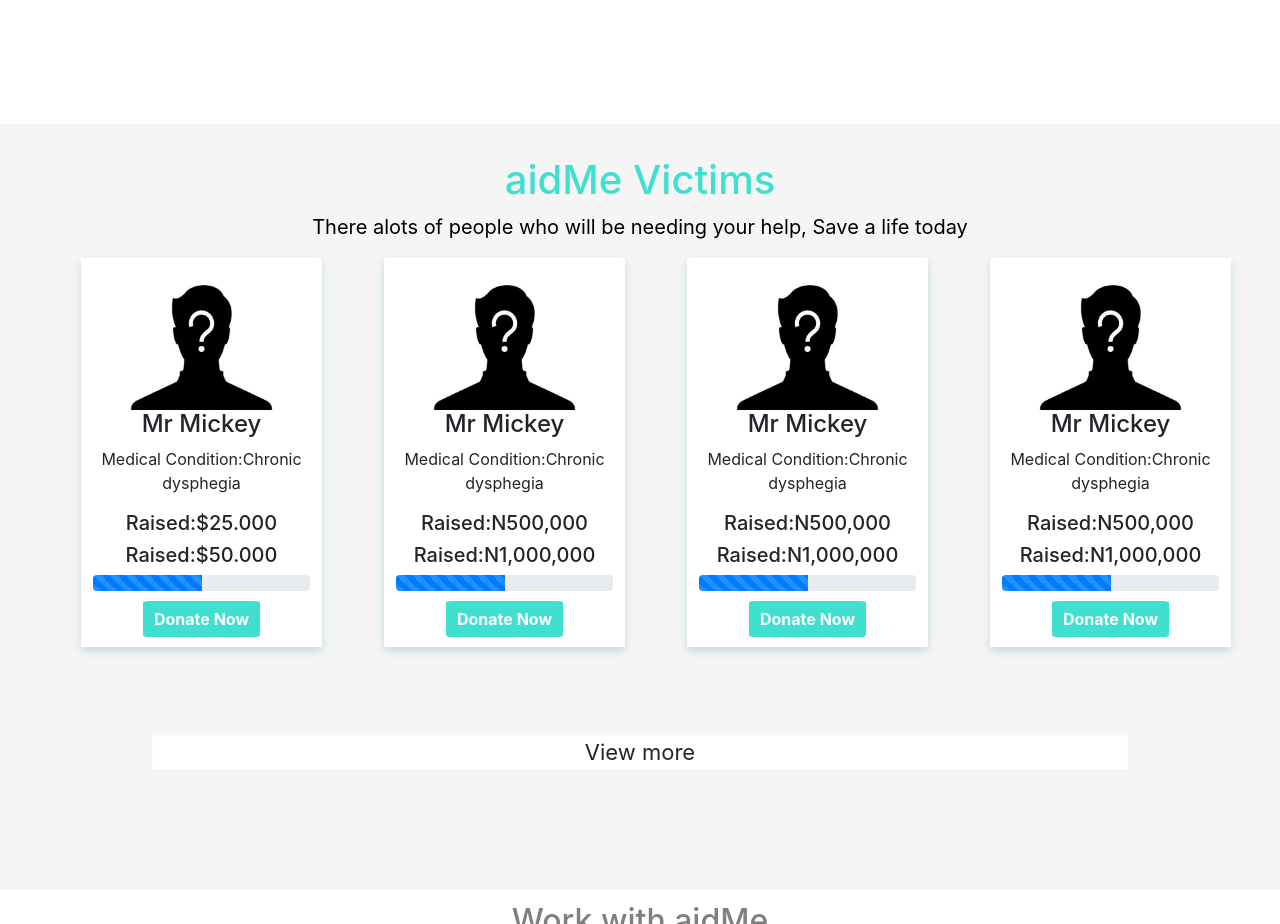
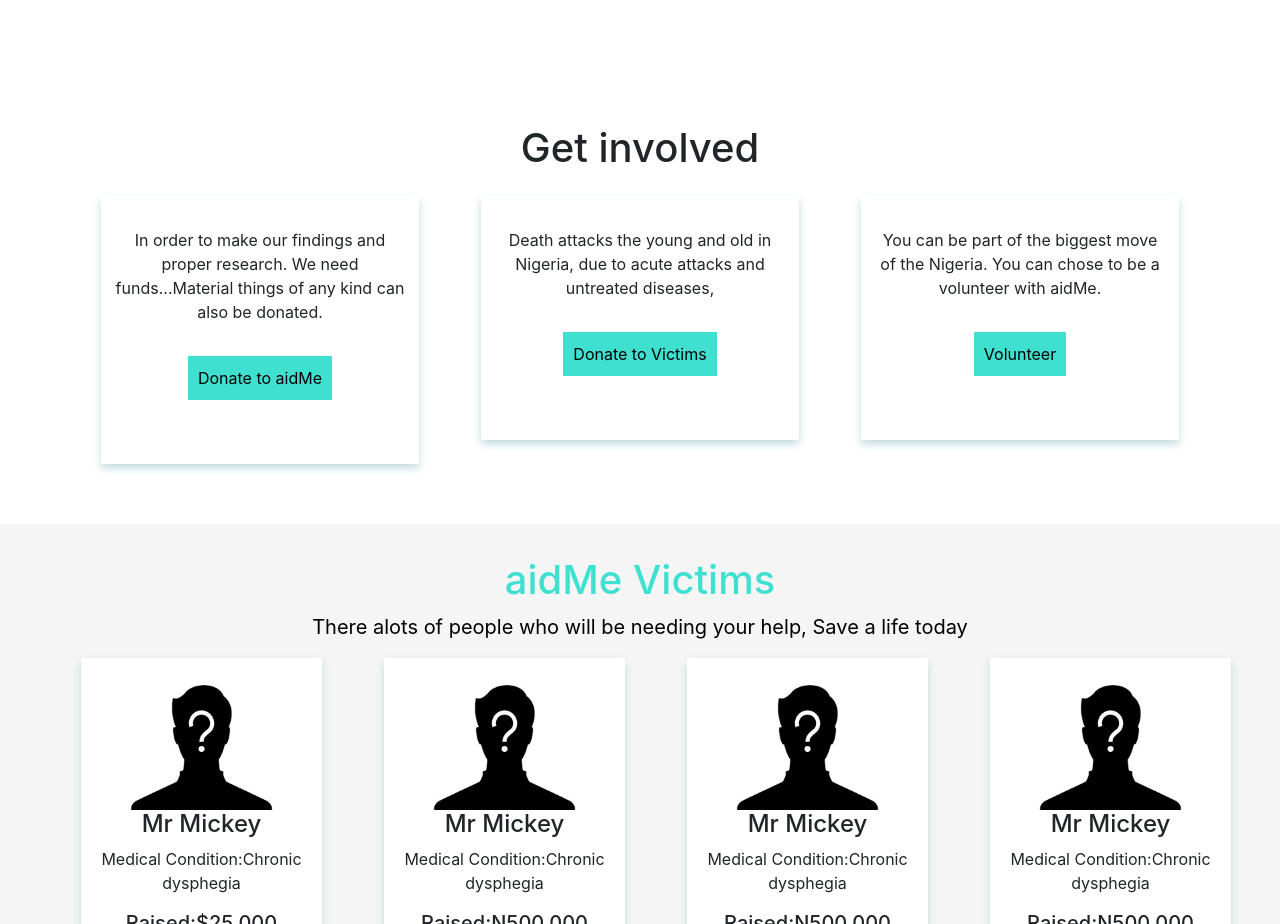
Before and after one commit to Pepzini/AIDME, a plain HTML site: page index.html in a window 1280 px wide. Shown: the part 1180-2104 px from the top of the page. Drawn offline with Linux system fonts and the light colour scheme.

Commit message:
Update style.css

```diff
--- a/css/style.css
+++ b/css/style.css
@@ -100,6 +100,33 @@ There would be comment at where it stopped*/
     color: #000000;
 
 }
+#fewbuttons{
+    text-align: center;
+    font-size: 16px;
+    min-height: 50vh;
+}
+#fewbuttons .container{
+
+}
+.clk button{
+    margin: 2em;
+    margin-left: 2em;
+    background-color: #40e0d0;
+    border: 3px solid #40e0d0;
+    padding: 7px;
+}
+.clk{
+    background-color: #fff;
+    box-shadow: 0 4px 8px 0 #c3dadf;
+    margin: 1em;
+    padding: 2em 5em;
+    cursor: pointer;
+    padding-right: 12px;
+    padding-left: 12px;
+    min-width: 200px;
+    min-height: 100px;
+
+}
 .winteraideme h1{
     text-align: center;
     color: #40e0d0;
--- a/index.html
+++ b/index.html
@@ -53,6 +53,42 @@
                     young children, youths and middle aged adults. Victims uploaded to the site are double-
                     checked for authencity sake.
                 </p>
+            </div>
+        </section>
+        <section id="fewbuttons">
+            <h1>Get involved</h1>
+            <div class="container">
+
+                <div class="row">
+                    <div class="col-md-4 col-sm-6">
+                        <div class="clk">
+                            In order to make our findings and proper research.
+
+                            We need funds...Material things of any kind can also be donated.
+                            <br>
+                            <button> Donate to aidMe</button>
+                        </div>
+
+                    </div>
+                    <div class="col-md-4 col-sm-6">
+                        <div class="clk">
+                            Death attacks the young and old in Nigeria, due to
+                            acute attacks and untreated diseases,
+                            <br>
+                            <button class="text-center"> Donate to Victims</button>
+                        </div>
+                    </div>
+                    <div class="col-md-4 col-sm-6">
+                        <div class="clk">
+                            You can be part of the biggest move of the Nigeria.
+
+                            You can chose to be a volunteer with aidMe.
+                            <br>
+                            <button>Volunteer</button>
+                        </div>
+                    </div>
+                </div>
+            </div>
             </div>
         </section>
         <section id="aidmevictims" width="100%">
```
Lines whose indentation alone changed are shown as unchanged.
